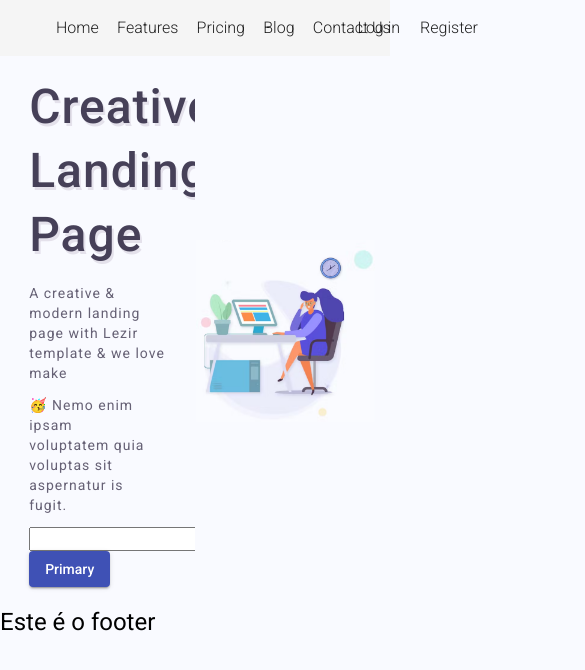
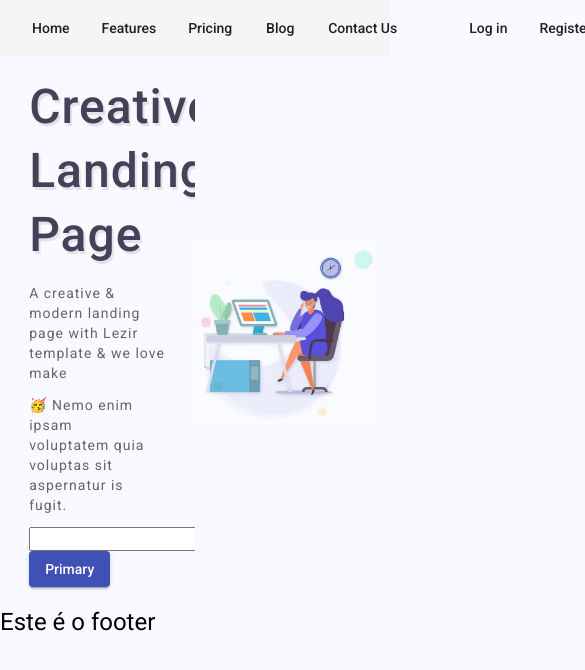
Before and after one commit to GiselleBarbosa/html-css-landing-page, an Angular app: page / in a window 390 px wide. Shown: the top 670 px of the page, 585 px wide, since content can reach past the window. Built offline with nearby package versions, Linux system fonts and the light colour scheme.

Commit message:
code cleaner navbar

```diff
--- a/src/app/navbar/navbar.component.html
+++ b/src/app/navbar/navbar.component.html
@@ -5,17 +5,19 @@
       <mat-icon>bubble_chart</mat-icon>LEZIR
     </div>
 
-    <ul class="menu-central">
-      <li>Home</li>
-      <li>Features</li>
-      <li>Pricing</li>
-      <li>Blog</li>
-      <li>Contact Us</li>
+    <section class="menu-central">
+      <button mat-button>Home</button>
+      <button mat-button>Features</button>
+      <button mat-button>Pricing</button>
+      <button mat-button>Blog</button>
+      <button mat-button>Contact Us</button>
+    </section>
+
+
+    <ul class="menu-end">
+      <button mat-button>Log in</button>
+      <button mat-button>Register</button>
     </ul>
 
-    <ul class="menu-end">
-      <li>Log in</li>
-      <li>Register</li>
-    </ul>
   </div>
 </mat-toolbar>
--- a/src/app/navbar/navbar.component.scss
+++ b/src/app/navbar/navbar.component.scss
@@ -1,7 +1,3 @@
-li {
-  cursor: pointer;
-}
-
 .container {
   display: flex;
   justify-content: space-around;
@@ -16,29 +12,16 @@ li {
 .menu-central {
   display: flex;
   font-weight: 100;
-}
-.menu-central li {
-  margin-right: 7%;
+
 }
 
 .menu-end {
   display: flex;
   font-weight: 100;
 }
-.menu-end li {
-  margin-right: 20%;
-}
 
 @media screen and (max-width: 768px) {
   #icon-home {
     display: none;
   }
-  .menu-central li {
-    font-size: 16px;
-    justify-self: flex-start;
-  }
-  .menu-end li {
-    font-size: 16px;
-    align-items: flex-end;
-  }
 }
```
Also changed, not shown: src/assets/image-grid.png (deleted), src/assets/img-grids.png (deleted).
